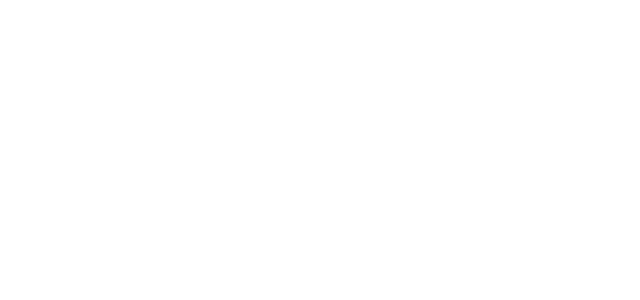
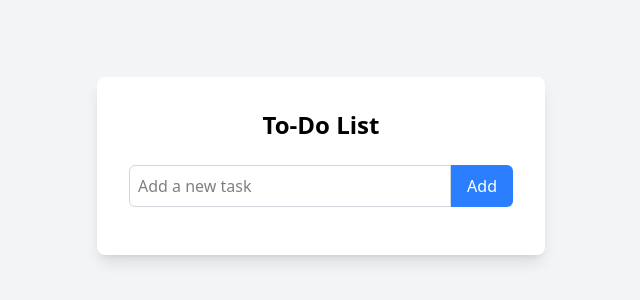
Before and after one commit to dev-rfgul/task-manager, a React (Vite) app in the folder frontend/: page /home in a window 1280 px wide. Before the commit this address had no page. Shown: the part 234-534 px from the top of the page, without its empty margins (319-959 px from the left). Built offline with nearby package versions, Linux system fonts and the light colour scheme.

Commit message:
added home.jsx in which a user can add todos

```diff
--- a/frontend/src/App.jsx
+++ b/frontend/src/App.jsx
@@ -3,6 +3,7 @@
 
 import Login from './pages/Login'
 import SignUp from './pages/SignUp'
+import Home from './pages/Home'
 
 
 const App = () => {
@@ -15,6 +16,7 @@
 
           <Route path='/login' element={<Login />} />
           <Route path='/signup' element={<SignUp />} />
+          <Route path='/home' element={<Home/>} />
         </Routes>
       </BrowserRouter>
     </>
--- /dev/null
+++ b/frontend/src/pages/Home.jsx
@@ -0,0 +1,58 @@
+import React, { useState } from 'react';
+
+function Home() {
+  const [todo, setTodo] = useState('');
+  const [todos, setTodos] = useState([]);
+
+  const handleAddTodo = () => {
+    if (todo.trim() !== '') {
+      setTodos([...todos, todo]);
+      setTodo('');
+    }
+  };
+
+  const handleDeleteTodo = (index) => {
+    const updatedTodos = todos.filter((_, i) => i !== index);
+    setTodos(updatedTodos);
+  };
+
+  return (
+    <div className="min-h-screen bg-gray-100 flex justify-center items-center">
+      <div className="w-full max-w-md bg-white rounded-lg shadow-lg p-8">
+        <h1 className="text-2xl font-semibold text-center mb-6">To-Do List</h1>
+
+        <div className="flex mb-4">
+          <input
+            type="text"
+            className="w-full p-2 border border-gray-300 rounded-l-md focus:outline-none focus:ring-2 focus:ring-blue-500"
+            value={todo}
+            onChange={(e) => setTodo(e.target.value)}
+            placeholder="Add a new task"
+          />
+          <button
+            onClick={handleAddTodo}
+            className="bg-blue-500 text-white px-4 py-2 rounded-r-md hover:bg-blue-600"
+          >
+            Add
+          </button>
+        </div>
+
+        <ul className="space-y-4">
+          {todos.map((item, index) => (
+            <li key={index} className="flex justify-between items-center p-3 bg-gray-50 rounded-md shadow-sm">
+              <span className="text-lg">{item}</span>
+              <button
+                onClick={() => handleDeleteTodo(index)}
+                className="text-red-500 hover:text-red-700"
+              >
+                Delete
+              </button>
+            </li>
+          ))}
+        </ul>
+      </div>
+    </div>
+  );
+}
+
+export default Home;
```
